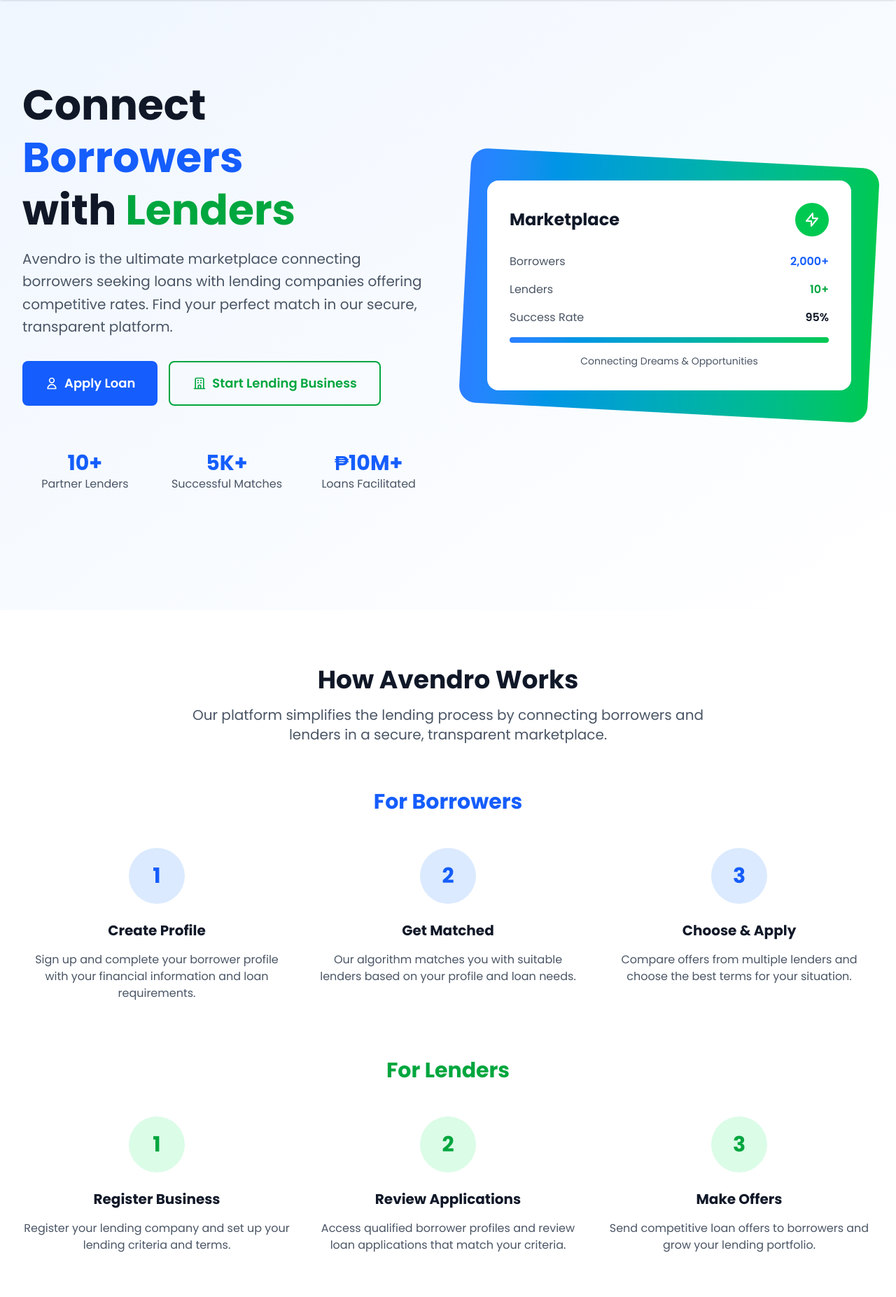
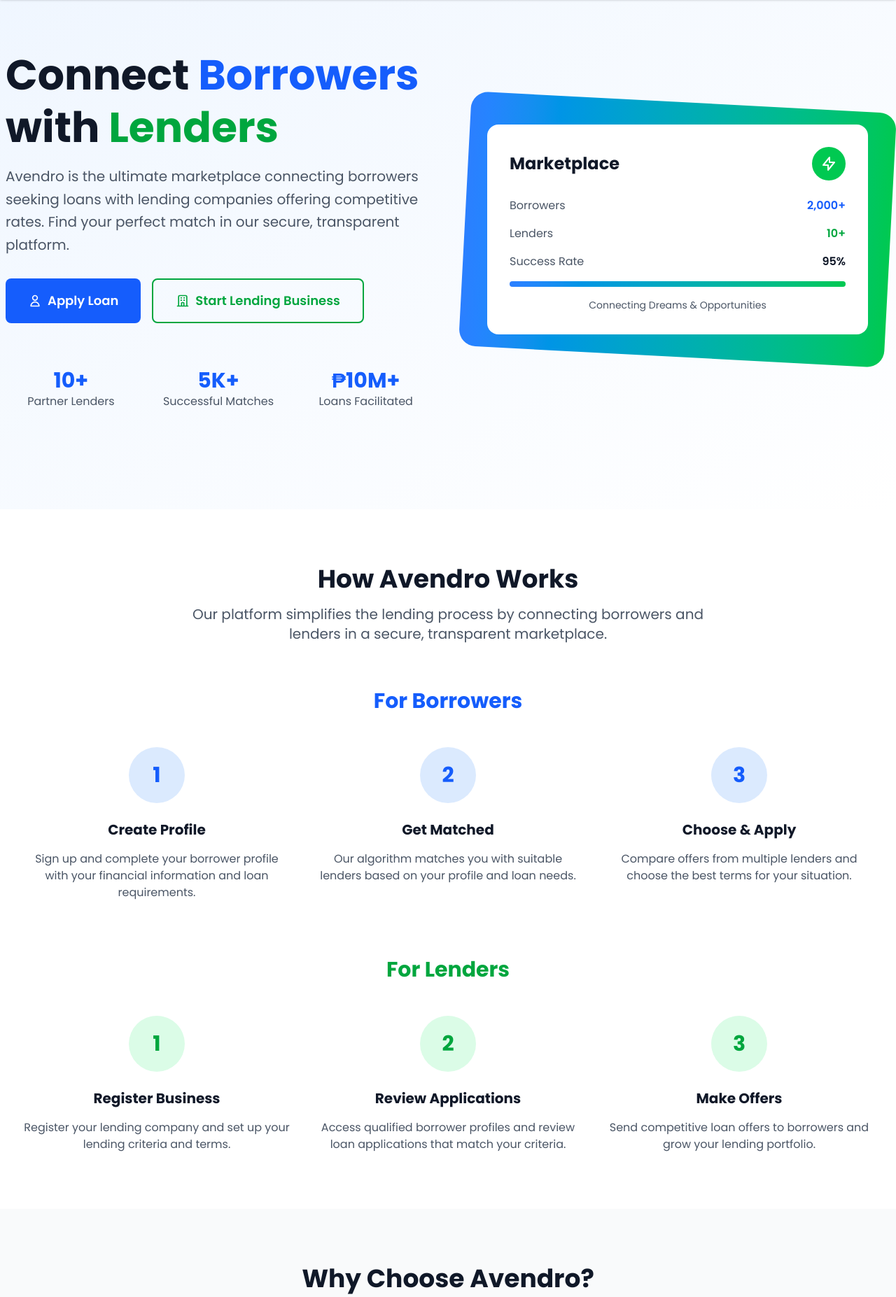
Before and after one commit to Yirmeyahuu/LendingSystem, a Django app: page / in a window 1280 px wide. Shown: the part 72-1926 px from the top of the page at 70% size. Run offline with Django 5.2, Linux system fonts and the light colour scheme; some libraries are stand-ins or nearby versions.

Commit message:
Updated Landing Page

```diff
--- a/backend/LoginApp/views.py
+++ b/backend/LoginApp/views.py
@@ -11,7 +11,7 @@ def userLogin(request):
     if request.method == 'POST':
         username = request.POST.get('username')
         password = request.POST.get('password')
-        user_type = request.POST.get('user_type')  # 'borrower' or 'lender'
+        user_type = request.POST.get('user_type')
         remember_me = request.POST.get('remember-me')
 
         # Authenticate user
@@ -90,9 +90,9 @@ def companyLogout(request):
         if hasattr(request.user, 'company_profile'):
             company_name = request.user.company_profile.company_name
             logout(request)
-            messages.success(request, f"Goodbye {company_name}! You have been logged out successfully.")
+            messages.success(request, f"{company_name} have been logged out successfully.")
         else:
             logout(request)
             messages.success(request, "You have been logged out successfully.")
 
-    return redirect('landing-page')  # Redirect to login page
+    return redirect('landing-page')
--- a/backend/templates/LandingPage/landing-page.html
+++ b/backend/templates/LandingPage/landing-page.html
@@ -108,14 +108,14 @@
 <!-- Global Notification-->
 {% if messages %}
   {% for message in messages %}
-    <div id="django-message-{{ forloop.counter }}" class="p-4 mb-4 text-sm font-medium text-green-800 backdrop-blur-lg rounded-lg bg-green-200/80 border-2 border-green-300/60  fixed top-5 right-5 shadow-lg z-[9999]">
+    <div id="django-message-{{ forloop.counter }}" class="p-4 mb-4 text-sm font-medium text-rose-800 backdrop-blur-lg rounded-lg bg-rose-200/80 border-2 border-rose-300/60  fixed top-5 right-5 shadow-lg z-[9999]">
       <span class="font-medium">{{ message.tags|title }}!</span> {{ message }}
     </div>
     <script>
       setTimeout(function() {
         var msg = document.getElementById("django-message-{{ forloop.counter }}");
         if (msg) msg.style.display = "none";
-      }, 5000);
+      }, 2000);
     </script>
   {% endfor %}
 {% endif %}
@@ -176,9 +176,9 @@
     </nav>
 
     <!-- Hero Section -->
-    <section id="home" class="pt-16 sm:pt-20 pb-12 sm:pb-16 bg-gradient-to-br from-blue-50 to-white">
-        <div class="max-w-7xl mx-auto px-4 sm:px-6 lg:px-8">
-            <div class="grid lg:grid-cols-2 gap-8 lg:gap-12 items-center min-h-[calc(100vh-4rem)] sm:min-h-screen">
+    <section id="home" class="bg-gradient-to-br from-blue-50 to-white pt-28 sm:pt-32 md:pt-0">
+        <div class="max-w-7xl mx-auto px-4 sm:px-6 lg:px-2">
+            <div class="grid lg:grid-cols-2 gap-8 lg:gap-12 items-center min-h-[calc(100vh-5rem)] sm:min-h-screen">
                 <!-- Left Content -->
                 <div class="space-y-6 sm:space-y-8 text-center lg:text-left">
                     <div class="space-y-4">
@@ -584,17 +584,61 @@
             });
         });
 
-        // Mobile menu toggle
+        // Mobile menu toggle with animation
         const mobileMenuBtn = document.getElementById('mobile-menu-btn');
         const mobileMenu = document.getElementById('mobile-menu');
+        const menuIcon = document.getElementById('menu-icon');
+        const menuIconPath = document.getElementById('menu-icon-path');
+        const menuItems = document.querySelectorAll('.menu-item');
+
         mobileMenuBtn.addEventListener('click', () => {
-            mobileMenu.classList.toggle('hidden');
+            const isOpen = mobileMenu.classList.contains('max-h-0');
+
+            if (isOpen) {
+                // Open menu
+                mobileMenu.classList.remove('max-h-0');
+                mobileMenu.classList.add('max-h-96');
+
+                // Change to X icon
+                menuIconPath.setAttribute('d', 'M6 18L18 6M6 6l12 12');
+
+                // Animate menu items
+                menuItems.forEach((item, index) => {
+                    setTimeout(() => {
+                        item.style.opacity = '1';
+                        item.style.transform = 'translateY(0)';
+                        item.style.transition = 'opacity 0.3s ease, transform 0.3s ease';
+                    }, index * 50);
+                });
+            } else {
+                // Close menu
+                mobileMenu.classList.remove('max-h-96');
+                mobileMenu.classList.add('max-h-0');
+
+                // Change back to burger icon
+                menuIconPath.setAttribute('d', 'M4 6h16M4 12h16M4 18h16');
+
+                // Reset menu items
+                menuItems.forEach(item => {
+                    item.style.opacity = '0';
+                    item.style.transform = 'translateY(8px)';
+                });
+            }
         });
 
         // Close mobile menu when clicking on a link
         document.querySelectorAll('#mobile-menu a').forEach(link => {
             link.addEventListener('click', () => {
-                mobileMenu.classList.add('hidden');
+                mobileMenu.classList.remove('max-h-96');
+                mobileMenu.classList.add('max-h-0');
+
+                // Change back to burger icon
+                menuIconPath.setAttribute('d', 'M4 6h16M4 12h16M4 18h16');
+
+                menuItems.forEach(item => {
+                    item.style.opacity = '0';
+                    item.style.transform = 'translateY(8px)';
+                });
             });
         });
 
--- a/backend/theme/static/css/dist/styles.css
+++ b/backend/theme/static/css/dist/styles.css
@@ -54,8 +54,10 @@
     --color-purple-900: oklch(38.1% 0.176 304.987);
     --color-pink-600: oklch(59.2% 0.249 0.584);
     --color-rose-200: oklch(89.2% 0.058 10.001);
+    --color-rose-300: oklch(81% 0.117 11.638);
     --color-rose-500: oklch(64.5% 0.246 16.439);
     --color-rose-700: oklch(51.4% 0.222 16.935);
+    --color-rose-800: oklch(45.5% 0.188 13.697);
     --color-gray-50: oklch(98.5% 0.002 247.839);
     --color-gray-100: oklch(96.7% 0.003 264.542);
     --color-gray-200: oklch(92.8% 0.006 264.531);
@@ -1958,12 +1960,27 @@
   .h-screen {
     height: 100vh;
   }
+  .max-h-0 {
+    max-height: calc(var(--spacing) * 0);
+  }
+  .max-h-96 {
+    max-height: calc(var(--spacing) * 96);
+  }
   .min-h-64 {
     min-height: calc(var(--spacing) * 64);
   }
   .min-h-\[calc\(100vh-4rem\)\] {
     min-height: calc(100vh - 4rem);
   }
+  .min-h-\[calc\(100vh-5rem\)\] {
+    min-height: calc(100vh - 5rem);
+  }
+  .min-h-\[calc\(100vh-6rem\)\] {
+    min-height: calc(100vh - 6rem);
+  }
+  .min-h-\[calc\(100vh-56rem\)\] {
+    min-height: calc(100vh - 56rem);
+  }
   .min-h-screen {
     min-height: 100vh;
   }
@@ -2627,8 +2664,14 @@
   .pt-6 {
     padding-top: calc(var(--spacing) * 6);
   }
-  .pt-16 {
-    padding-top: calc(var(--spacing) * 16);
+  .pt-20 {
+    padding-top: calc(var(--spacing) * 20);
+  }
+  .pt-24 {
+    padding-top: calc(var(--spacing) * 24);
+  }
+  .pt-28 {
+    padding-top: calc(var(--spacing) * 28);
   }
   .pr-3 {
     padding-right: calc(var(--spacing) * 3);
@@ -2644,9 +2687,6 @@
   }
   .pb-4 {
     padding-bottom: calc(var(--spacing) * 4);
-  }
-  .pb-12 {
-    padding-bottom: calc(var(--spacing) * 12);
   }
   .pb-20 {
     padding-bottom: calc(var(--spacing) * 20);
@@ -3611,13 +3657,13 @@
     }
   }
   @media (width >= 40rem) {
-    .sm\:pt-20 {
-      padding-top: calc(var(--spacing) * 20);
-    }
-  }
-  @media (width >= 40rem) {
-    .sm\:pb-16 {
-      padding-bottom: calc(var(--spacing) * 16);
+    .sm\:pt-28 {
+      padding-top: calc(var(--spacing) * 28);
+    }
+  }
+  @media (width >= 40rem) {
+    .sm\:pt-32 {
+      padding-top: calc(var(--spacing) * 32);
     }
   }
   @media (width >= 40rem) {
@@ -3755,6 +3801,11 @@
       margin-inline-end: calc(calc(var(--spacing) * 3) * calc(1 - var(--tw-space-x-reverse)));
     }
   }
+  @media (width >= 48rem) {
+    .md\:pt-0 {
+      padding-top: calc(var(--spacing) * 0);
+    }
+  }
   @media (width >= 64rem) {
     .lg\:fixed {
       position: fixed;
@@ -3853,6 +3904,11 @@
   @media (width >= 64rem) {
     .lg\:bg-white {
       background-color: var(--color-white);
+    }
+  }
+  @media (width >= 64rem) {
+    .lg\:px-2 {
+      padding-inline: calc(var(--spacing) * 2);
     }
   }
   @media (width >= 64rem) {
@@ -4102,6 +4158,21 @@
     background-position-x: -115%;
   }
 }
+@property --tw-translate-x {
+  syntax: "*";
+  inherits: false;
+  initial-value: 0;
+}
+@property --tw-translate-y {
+  syntax: "*";
+  inherits: false;
+  initial-value: 0;
+}
+@property --tw-translate-z {
+  syntax: "*";
+  inherits: false;
+  initial-value: 0;
+}
 @property --tw-rotate-x {
   syntax: "*";
   inherits: false;
@@ -4362,21 +4433,6 @@
   syntax: "*";
   initial-value: "";
   inherits: false;
-}
-@property --tw-translate-x {
-  syntax: "*";
-  inherits: false;
-  initial-value: 0;
-}
-@property --tw-translate-y {
-  syntax: "*";
-  inherits: false;
-  initial-value: 0;
-}
-@property --tw-translate-z {
-  syntax: "*";
-  inherits: false;
-  initial-value: 0;
 }
 @property --tw-scale-x {
   syntax: "*";
```
Also changed, not shown: other parts of backend/templates/LandingPage/landing-page.html (+14 -14 lines), other parts of backend/theme/static/css/dist/styles.css (+29 -3 lines). Lines whose indentation alone changed are shown as unchanged.
